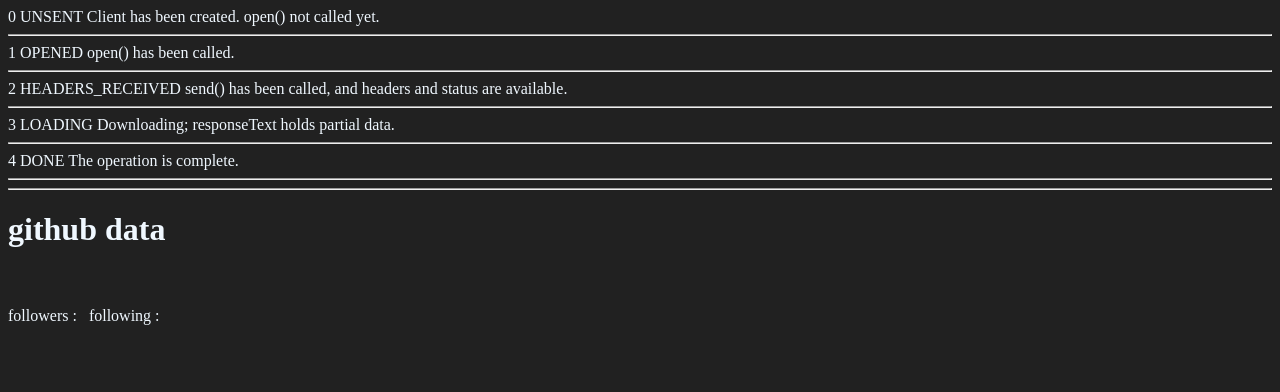
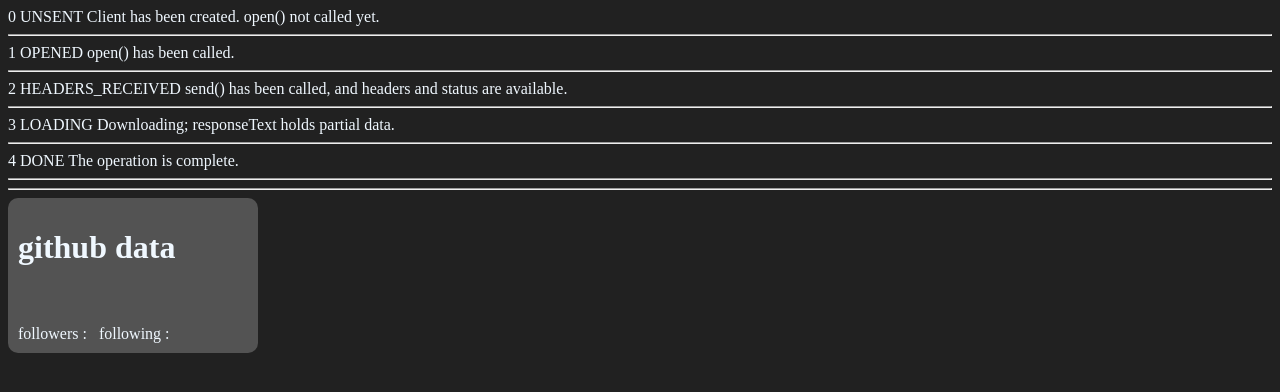
Before and after one commit to yogesh-a-jha/javascript_course, a plain HTML site: page 09_advance(api_promises)/apiRequest.html in a window 1280 px wide. Drawn offline with Linux system fonts and the light colour scheme; no server answers.

```diff
--- a/09_advance(api_promises)/apiRequest.html
+++ b/09_advance(api_promises)/apiRequest.html
@@ -13,7 +13,7 @@
 4	DONE	The operation is complete. <hr>
 <hr>
 
-<div>
+<div  style="width:230px;background-color: #535353; padding: 10px; border-radius: 10px; box-shadow: 10px;">
     <h1>github data</h1>
     <div>
         <img src="" alt="" style="height: 100px; border-radius: 15px;">
```
